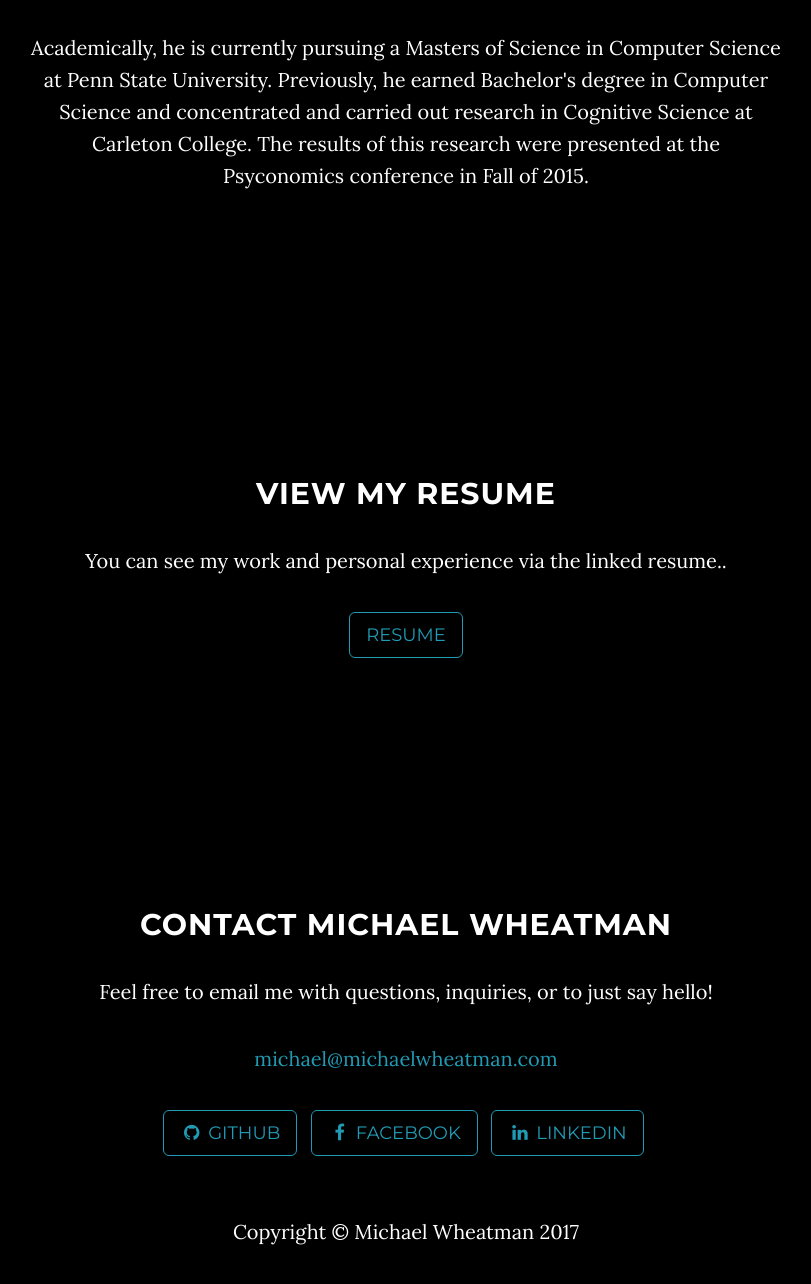
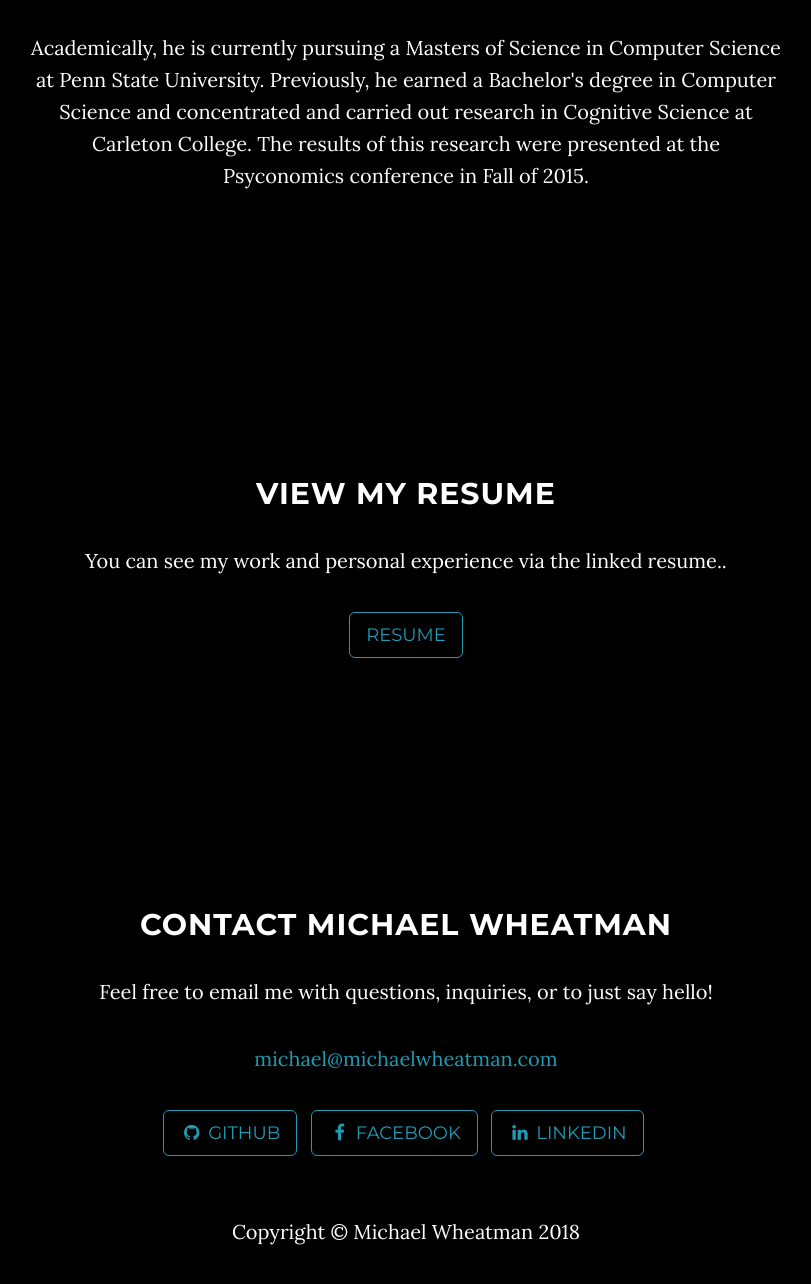
Before and after one commit to michaelwheatman/michaelwheatman.github.io, a plain HTML site: page index.html in a window 1280 px wide. Shown: the part 1281-2565 px from the top of the page, without its empty margins (234-1045 px from the left). Drawn offline with nearby package versions, Linux system fonts and the light colour scheme.

Commit message:
Update index.html

```diff
--- a/index.html
+++ b/index.html
@@ -94,7 +94,7 @@
             <div class="col-lg-8 col-lg-offset-2">
                 <h2>About Michael</h2>
                 <p>Michael is happily working as a full-time software engineer at Raytheon Corp. He enjoys devoting his time and attention to a variety of activities and intellectual pursuits. He currently participates in <a href="http://www.toot-in-common.com/Home.html">TOOT-IN-COMMON</a> a local, State College, flute choir and is an active member of the <a href="http://www.statecollegewesties.com/">West Coast Swing scene</a>. He enjoys cooking and baking and is an avid hiker.</p>
-                <p>Academically, he is currently pursuing a Masters of Science in Computer Science at Penn State University. Previously, he earned Bachelor's degree in Computer Science and concentrated and carried out research in Cognitive Science at Carleton College. The results of this research were presented at the Psyconomics conference in Fall of 2015.</p>
+                <p>Academically, he is currently pursuing a Masters of Science in Computer Science at Penn State University. Previously, he earned a Bachelor's degree in Computer Science and concentrated and carried out research in Cognitive Science at Carleton College. The results of this research were presented at the Psyconomics conference in Fall of 2015.</p>
             </div>
         </div>
     </section>
@@ -138,7 +138,7 @@
     <!-- Footer -->
     <footer>
         <div class="container text-center">
-            <p>Copyright &copy; Michael Wheatman 2017</p>
+            <p>Copyright &copy; Michael Wheatman 2018</p>
         </div>
     </footer>
 
```
